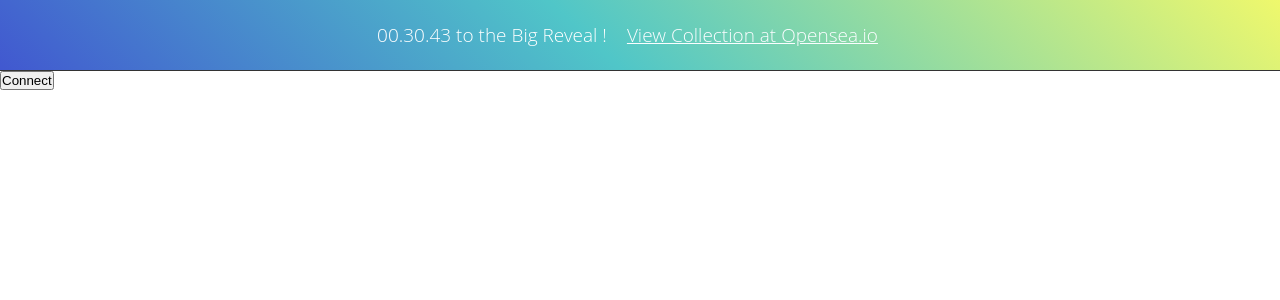
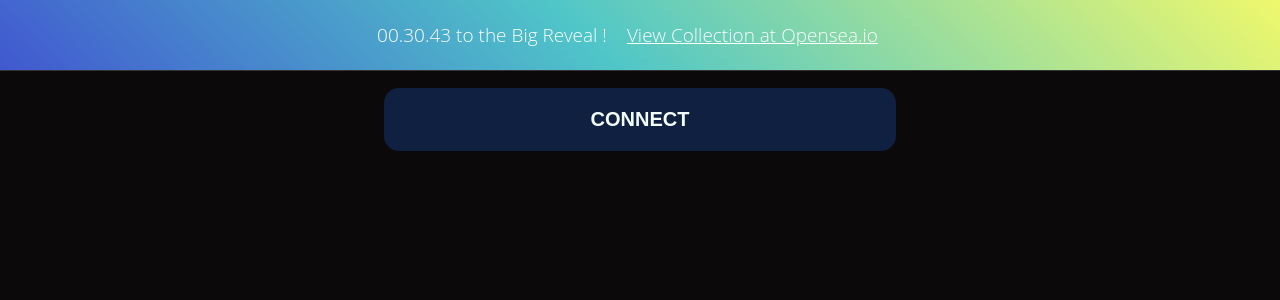
Before and after one commit to Ak-prog-50/minting_dapp_001, a React (Create React App) app: page /admin in a window 1280 px wide. Shown: the top 300 px of the page. Built offline with nearby package versions, Linux system fonts and the light colour scheme.

Commit message:
Admin Page Connect styles

```diff
--- a/public/config/theme.css
+++ b/public/config/theme.css
@@ -5,4 +5,5 @@
   --secondary-text: #ffffff;
   --accent: #0b090a;
   --accent-text: #d9d9d9;
+  --admin-button: #102041;
 }
--- /dev/null
+++ b/src/containers/AdminPage/AdminPage.css
@@ -0,0 +1,37 @@
+#container {
+  height: 6rem;
+  display: flex;
+  justify-content: center;
+  align-items: center;
+}
+
+.button {
+  width: 60%;
+  padding: 20px 25px;
+  font-size: 20px;
+  font-weight: 600;
+  text-align: center;
+  cursor: pointer;
+  outline: none;
+  color: var(--primary-text);
+  background-color: var(--admin-button);
+  border: none;
+  border-radius: 15px;
+  box-shadow: "0 2px 20px #E2C044";
+}
+
+.button:hover {
+  background-color: var(--admin-button);
+}
+
+.button:active {
+  background-color: var(--admin-button);
+  box-shadow: 0 5px #666;
+  transform: translateY(4px);
+}
+
+@media (min-width: 800px) {
+  .button {
+    width: 40%;
+  }
+}
--- a/src/containers/AdminPage.js
+++ b/src/containers/AdminPage/AdminPage.js
@@ -1,8 +1,10 @@
 import { useState, useEffect } from "react";
-import isOwnerFunction from "../backEndCalls/isOwner";
+import isOwnerFunction from "../../backEndCalls/isOwner";
 import { useDispatch, useSelector } from "react-redux";
-import NotFound from "./NotFound";
-import { connect } from "../redux/blockchain/blockchainActions";
+import NotFound from "../NotFound";
+import { connect } from "../../redux/blockchain/blockchainActions";
+import { Screen } from "../../styles/globalStyles";
+import "./AdminPage.css";
 
 const AdminPage = () => {
   const dispatch = useDispatch();
@@ -15,17 +17,20 @@ const AdminPage = () => {
   }, [isOwner, setIsOwner]);
 
   return (
-    <>
+    <Screen>
+      <div id="container">
         <button
           onClick={(e) => {
             e.preventDefault();
             dispatch(connect());
           }}
+          className="button"
         >
-        Connect
+          CONNECT
         </button>
+      </div>
       {isOwner && <div>AdminPage</div>}
-    </>
+    </Screen>
   );
 };
 
--- a/src/router.js
+++ b/src/router.js
@@ -1,7 +1,7 @@
 import { useState, useEffect } from "react";
 import { Route, Redirect, Switch } from "react-router-dom";
 import App from "./App";
-import AdminPage from "./containers/AdminPage";
+import AdminPage from "./containers/AdminPage/AdminPage";
 import NotFound from "./containers/NotFound";
 import isOwnerFunction from "./backEndCalls/isOwner";
 import { useSelector } from "react-redux";
```
Lines whose indentation alone changed are shown as unchanged.
